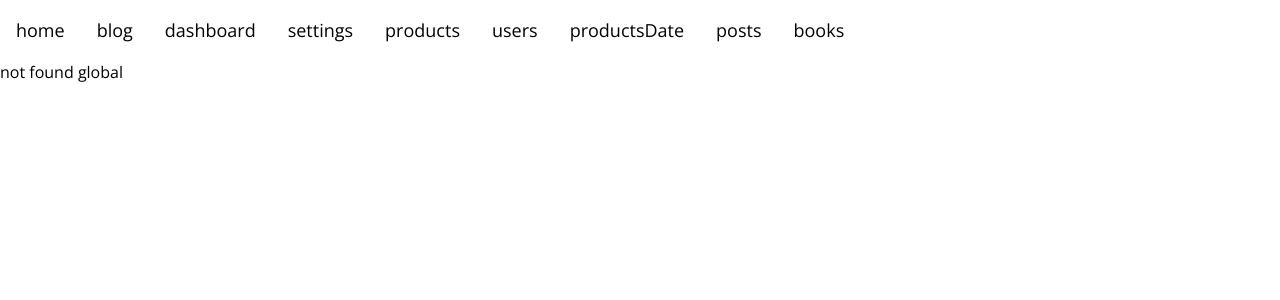
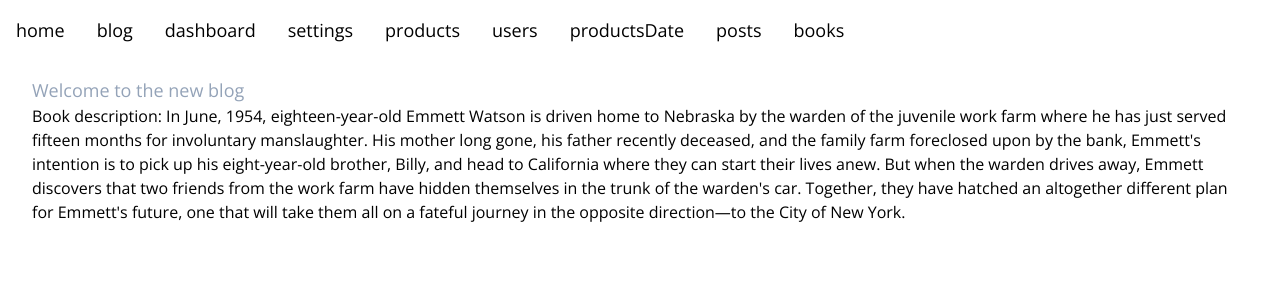
Before and after one commit to Foshati/Next14-learn, a Next.js app: page /book/1 in a window 1280 px wide. Before the commit this address had no page. Shown: the top 300 px of the page. Built offline with nearby package versions, Linux system fonts and the light colour scheme; data requests are answered from the project's data file.

Commit message:
server component 2 in next.js

```diff
--- /dev/null
+++ b/app/book/[id]/page.js
@@ -0,0 +1,15 @@
+const getBookId = async (id) => {
+  const data = await fetch(`http://localhost:3001/posts/${id}`);
+  const res = await data.json();
+  return res;
+};
+
+export default async function bookId({ params }) {
+  const bookId = await getBookId(params.id);
+  return (
+    <div className="p-4 m-4">
+      <p className="text-lg text-slate-400">{bookId.title}</p>
+      <p>{bookId.body}</p>
+    </div>
+  );
+}
--- a/app/book/page.js
+++ b/app/book/page.js
@@ -1,3 +1,5 @@
+import Link from "next/link";
+
 const getBook = async () => {
   const data = await fetch("http://localhost:3001/posts");
   const res = await data.json();
@@ -11,8 +13,10 @@ export default async function book() {
       {books.map((book) => {
         return (
           <ul className="p-4 m-4 " key={book.id}>
-            <li className="text-slate-400">{book.title}</li>
-            <li>{book.body}</li>
+            <li className="text-slate-400">
+              <Link href={`/book/${book.id}`}>{book.title}</Link>
+              {book.title}
+            </li>
           </ul>
         );
       })}
```
